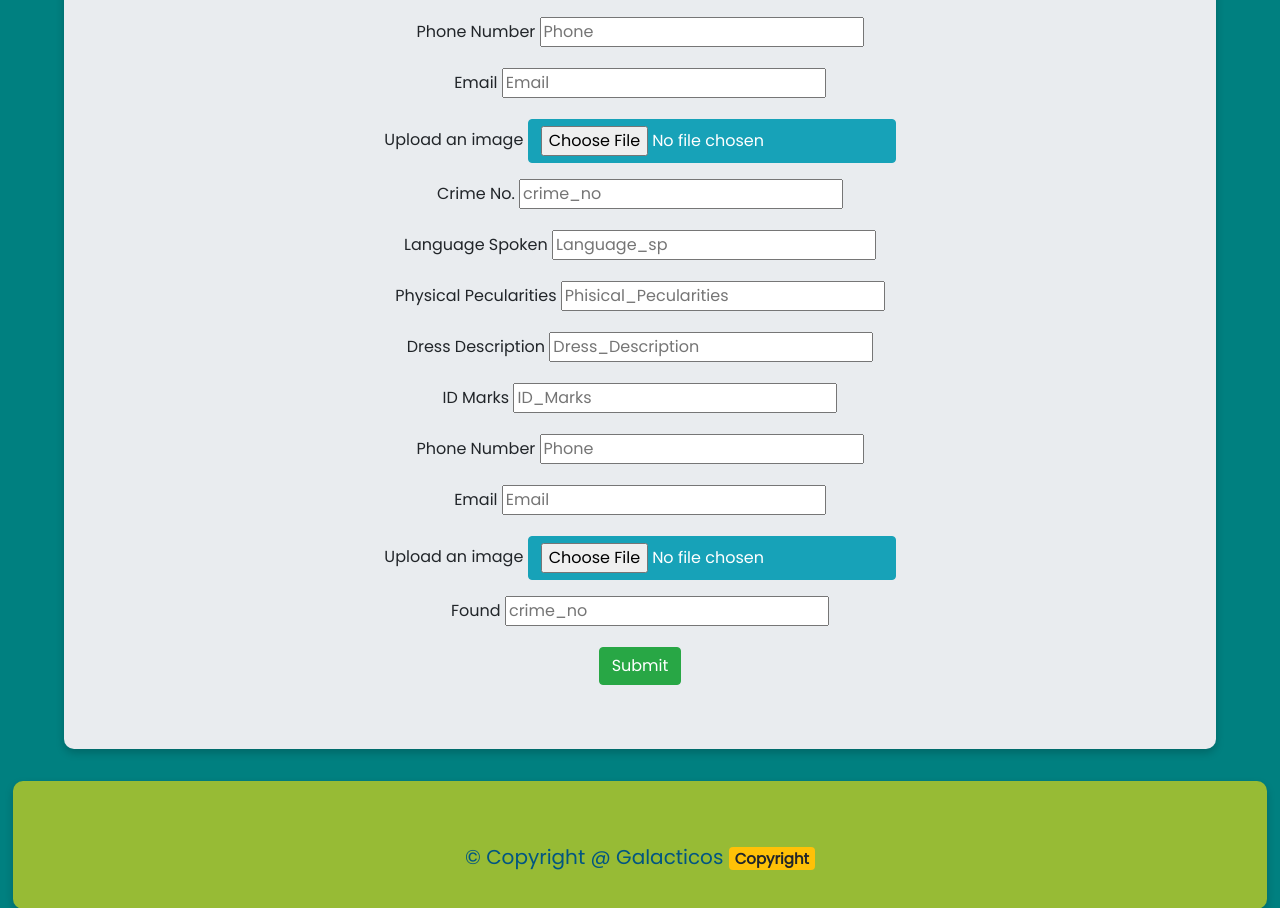
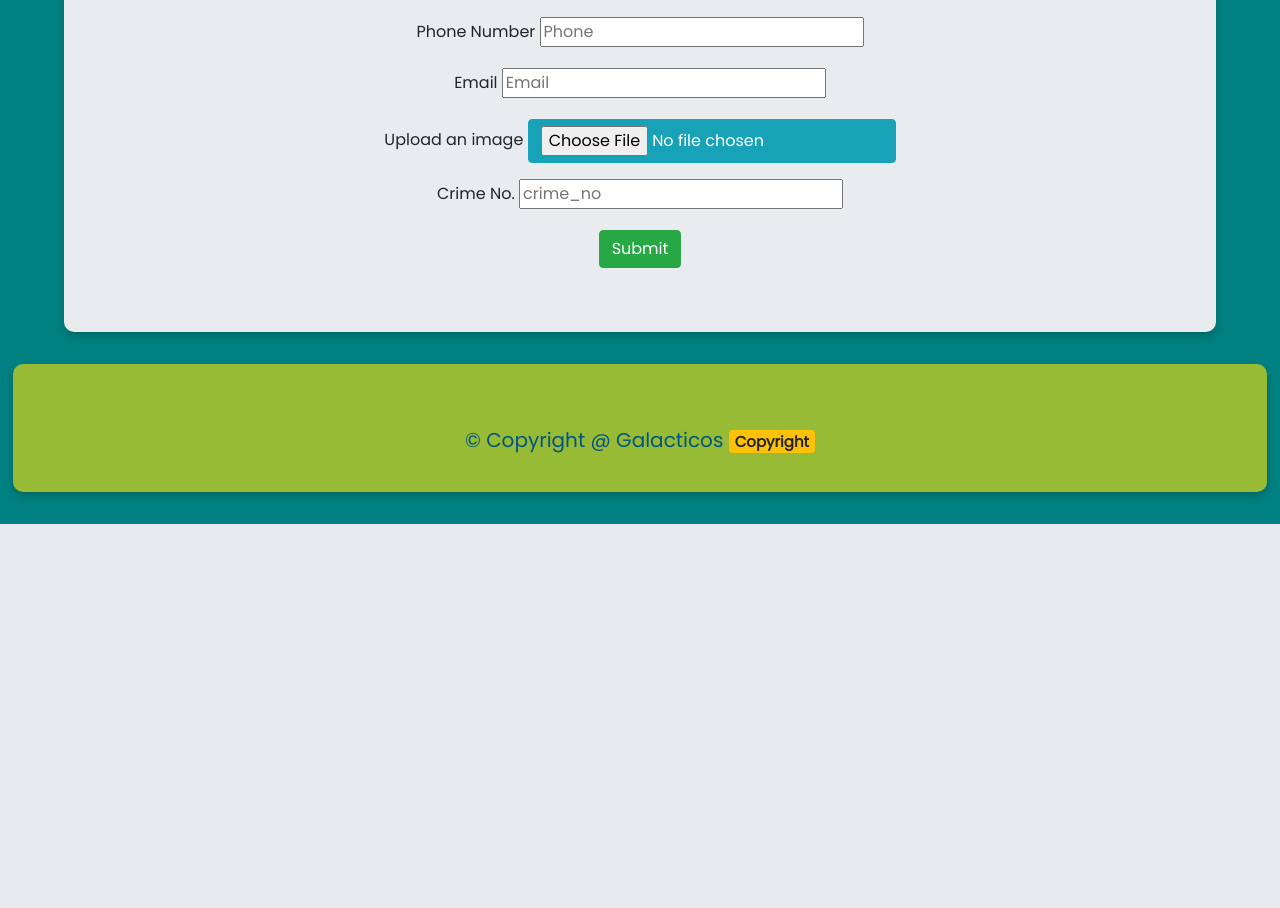
Before and after one commit to Manish-M2018/India-Police-Hack, a Flask app: page /dashboard in a window 1280 px wide. Shown: the part 1732-2640 px from the top of the page. After the commit the page ends 2256 px from the top, so only its background shows below. Run offline with Flask 2, Linux system fonts and the light colour scheme; some libraries are stand-ins or nearby versions.

Commit message:
Dashboard form

```diff
--- a/templates/dashboard.html
+++ b/templates/dashboard.html
@@ -180,47 +180,7 @@
                     </div>
 
 
-                    <div class="form-group">
-                        <label for="Language_sp">Language Spoken</label>
-                        <input id="Language_sp" name="Language_sp" placeholder="Language_sp">
-                    </div>
 
-                    <div class="form-group">
-                        <label for="Phisical_Pecularities">Physical Pecularities</label>
-                        <input id="Phisical_Pecularities" name="Phisical_Pecularities" placeholder="Phisical_Pecularities">
-                    </div>
-
-                    <div class="form-group">
-                        <label for="Dress_Description">Dress Description</label>
-                        <input id="Dress_Description" name="Dress_Description" placeholder="Dress_Description">
-                    </div>
-
-                    <div class="form-group">
-                        <label for="ID_Marks">ID Marks</label>
-                        <input id="ID_Marks" name="ID_Marks" placeholder="ID_Marks">
-                    </div>
-
-
-                    <div class="form-group">
-                        <label for="Phone">Phone Number</label>
-                        <input id="Phone" name="Phone" placeholder="Phone">
-                    </div>
-
-                    <div class="form-group">
-                        <label for="Email">Email</label>
-                        <input id="Email" name="Email" placeholder="Email">
-                    </div>
-
-                    <div class="form-group">
-                        <label for="path">Upload an image</label>
-                        <input id="path" name="path" type="file" class="btn btn-info" accept="image/*">
-                    </div>
-
-
-                    <div class="form-group">
-                        <label for="crime_no">Found</label>
-                        <input id="crime_no" name="crime_no" placeholder="crime_no">
-                    </div>
 
 
 
```
